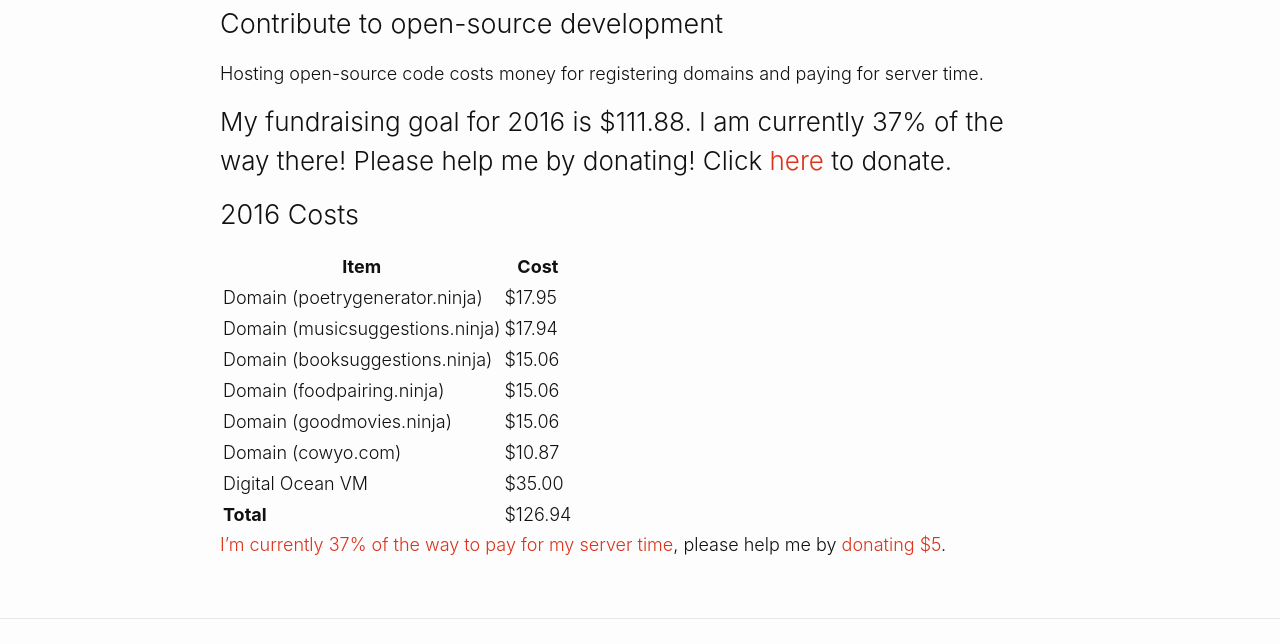
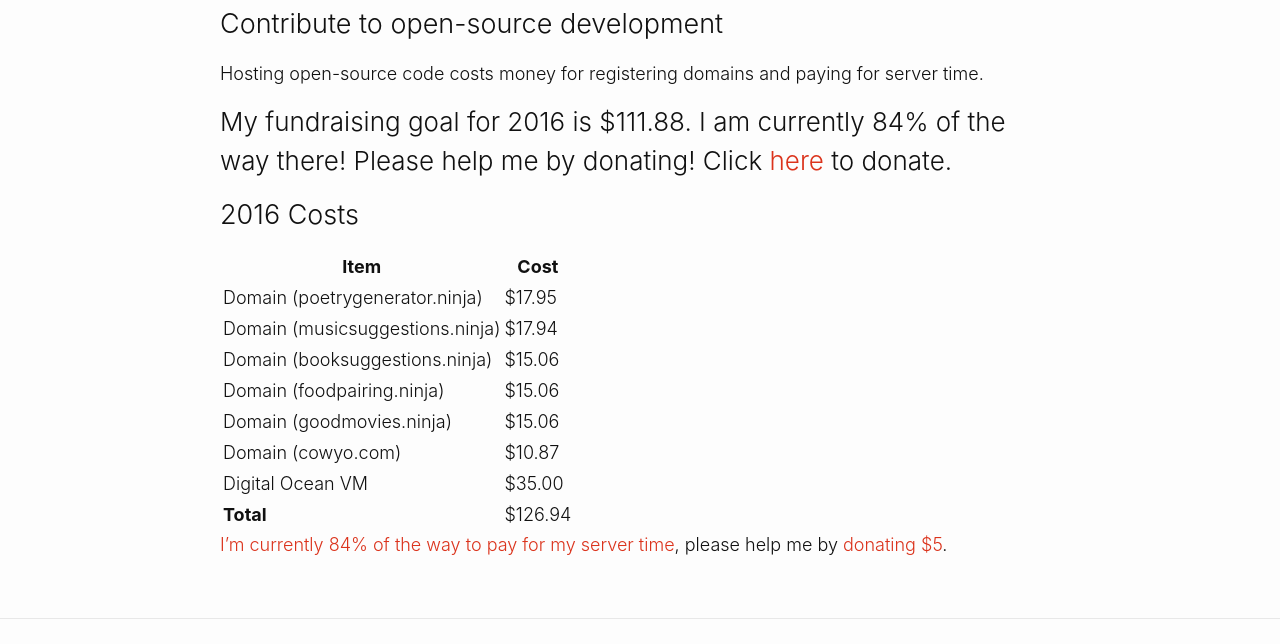
Before and after one commit to schollz/rpiai.com.old, a Jekyll site: the page built from donate.md, in a window 1280 px wide and 1047 px high. Shown: the part 183-827 px from the top of the window. Built offline with Jekyll 4.4.1, drawn with Linux system fonts in a browser that asks for light colours.

Commit message:
Update donate.md

```diff
--- a/donate.md
+++ b/donate.md
@@ -9,7 +9,7 @@ weight: 10
 
 Hosting open-source code costs money for registering domains and paying for server time.
 
-### My fundraising goal for 2016 is $111.88. I am currently 37% of the way there! Please help me by donating! Click [here](https://www.paypal.me/ZackScholl/5.00) to donate.
+### My fundraising goal for 2016 is $111.88. I am currently 84% of the way there! Please help me by donating! Click [here](https://www.paypal.me/ZackScholl/5.00) to donate.
 
 # 2016 Costs
 
@@ -25,4 +25,4 @@ Hosting open-source code costs money for registering domains and paying for serv
 | **Total** | $126.94 |
 
 
-[I'm currently 37% of the way to pay for my server time](http://rpiai.com/donate/), please help me by [donating $5](https://www.paypal.me/ZackScholl/5.00).
+[I'm currently 84% of the way to pay for my server time](http://rpiai.com/donate/), please help me by [donating $5](https://www.paypal.me/ZackScholl/5.00).
```
